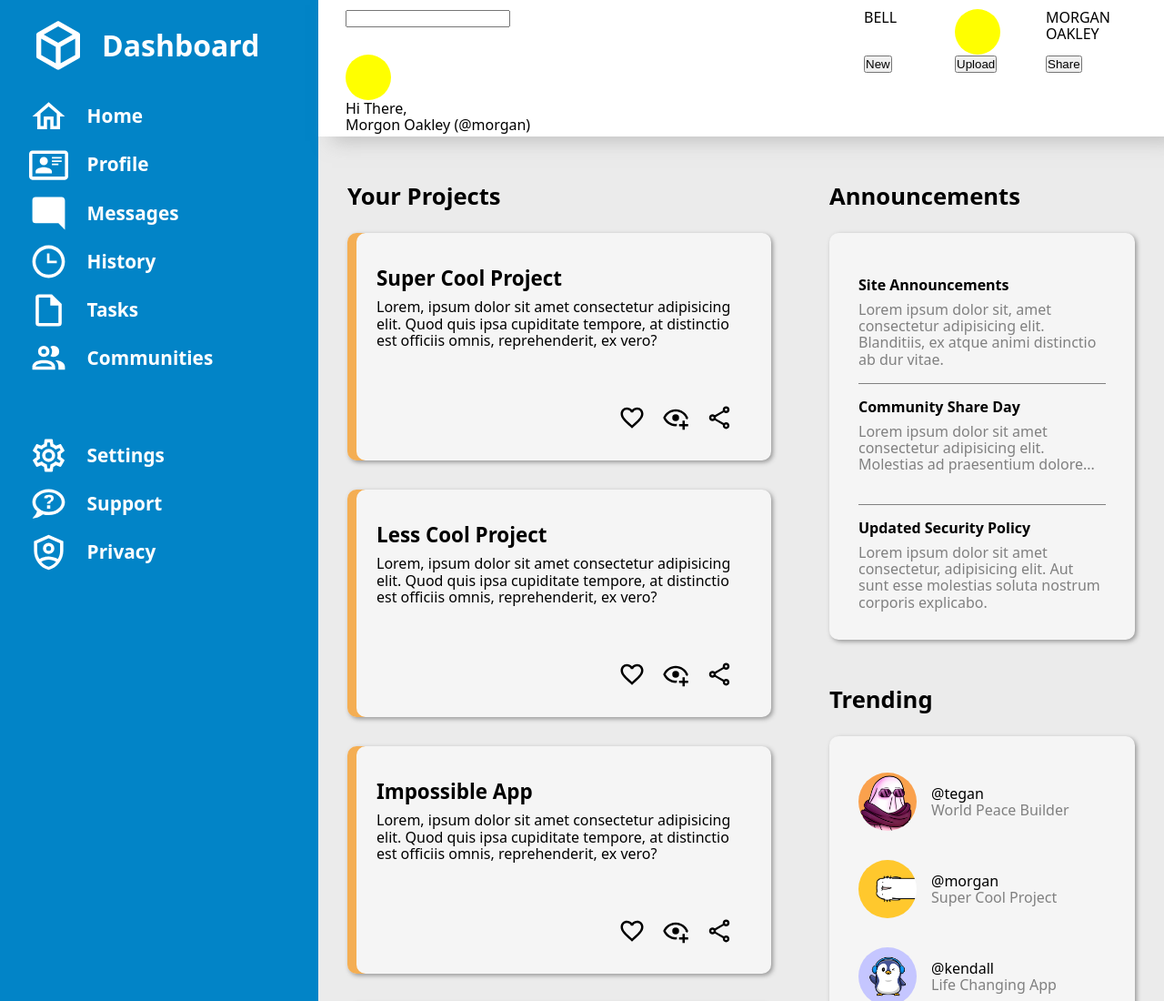
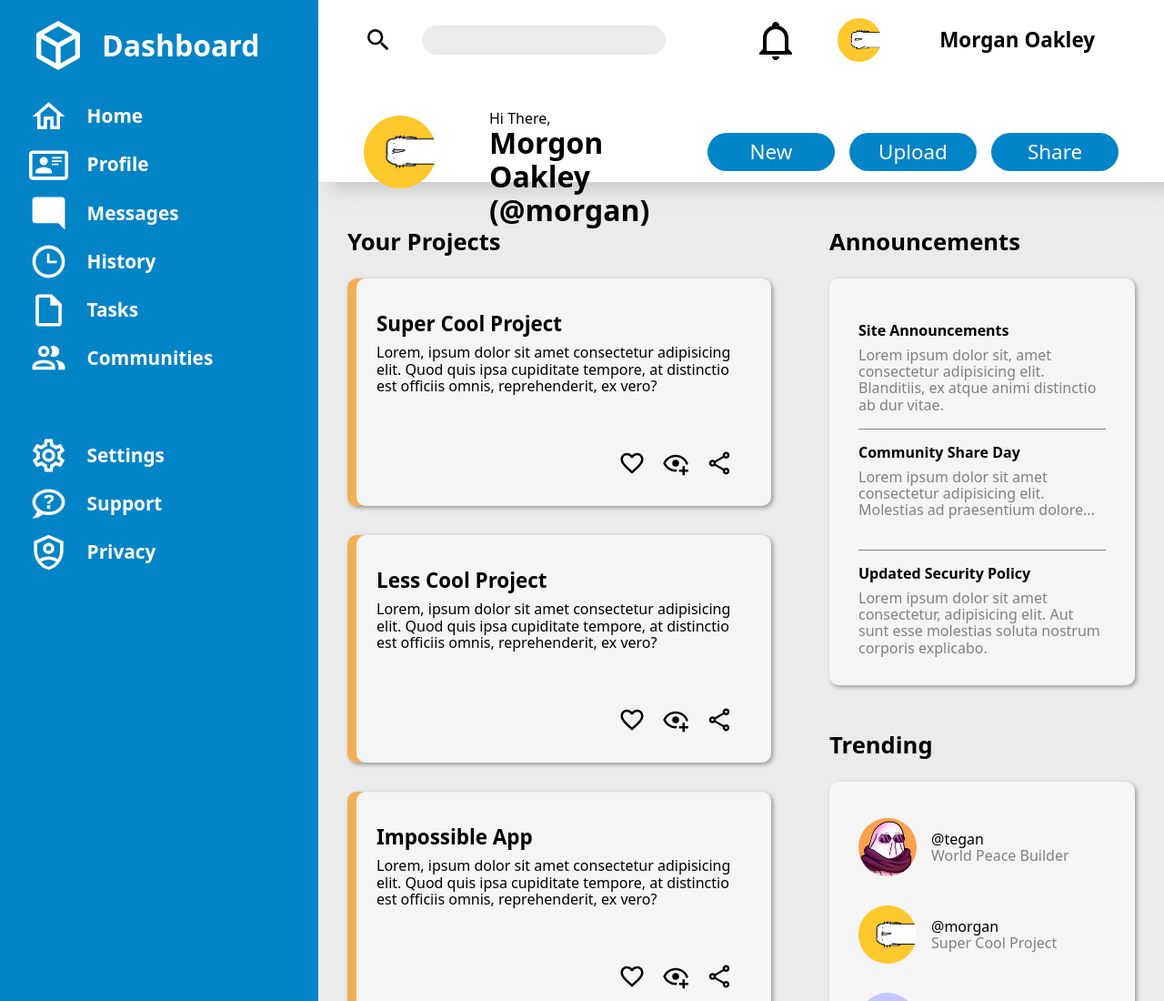
Before and after one commit to somnif/admin-dashboard, a plain HTML site: page index.html in a window 1280 px wide. Shown: the top 1100 px of the page at 91% size. Drawn offline with Linux system fonts and the light colour scheme.

Commit message:
Completed header formatting

```diff
--- a/index.html
+++ b/index.html
@@ -25,21 +25,23 @@
         </div>
         <div class="header">
             <div class="search-bar">
+                <img src="./svg/magnify (1).svg" alt="search-bar">
                 <input type="text">
             </div>
-            <div class="alert">BELL</div>
-            <div class="user-icon"></div>
-            <div class="user-name">MORGAN OAKLEY</div>
+            <div class="user-info">
+                <img src="./svg/bell-outline.svg" alt="alert">
+                <img src="./img/cat1.jpg" alt="icon">
+                <div class="user-name">Morgan Oakley</div>
+            </div>
+
             <div class="welcome-panel">
-                <div class="user-icon"></div>
-                <div>
+                <img src="./img/cat1.jpg" alt="icon">
                     <p>Hi There,</p>
                     <p>Morgon Oakley (@morgan)</p>
-                </div>
             </div>
-            <div><button>New</button></div>
-            <div><button>Upload</button></div>
-            <div><button>Share</button></div>
+            <button>New</button>
+            <button>Upload</button>
+            <button>Share</button>
         </div>
         <div class="projects">
             <h3>Your Projects</h3>
--- a/style.css
+++ b/style.css
@@ -16,7 +16,7 @@
 .container {
     display: grid;
     grid-template-columns: 350px 1fr 400px;
-    grid-template-rows: 150px 1fr 1fr;
+    grid-template-rows: 200px 1fr 1fr;
     min-height: 100vh;
     width: 100vw;
 
@@ -44,15 +44,16 @@
     align-items: center;
 }
 
-.sidebar>div>img{
+.sidebar>div>img {
     height: 80%;
     aspect-ratio: 1 / 1;
     margin-right: 0.5em;
     filter: invert(1);
     display: inline-block;
 }
+
 .sidebar .title img {
-    height:2em;
+    height: 2em;
     width: 2em;
 }
 
@@ -65,17 +66,100 @@
     grid-column: 2 / 4;
     grid-row: 1 / 2;
     display: grid;
-    grid-template: 1fr 2fr / 1fr repeat(3, 100px);
-    padding: 10px 30px;
+    grid-template: 2fr 3fr / 6fr repeat(3, 1fr);
+    padding: 20px 50px;
     box-shadow: 15px 5px 20px rgba(150, 150, 150, 0.5);
+    align-items: center;
     z-index: 1;
+    gap: 1rem;
+    grid-template-areas: "search user user user" "welcome button button button";
 }
 
-.user-icon {
-    height: 50px;
+.search-bar {
+    display: grid;
+    grid-template-columns: 2rem 1fr;
+    align-items: center;
+    gap: 2rem;
+    grid-area: search;
+}
+
+.search-bar img {
+    height: 2rem;
+    aspect-ratio: 1 / 1;
+    margin-right: 0.5em;
+    display: inline-block;
+}
+
+.search-bar input {
+    width: 90%;
+    height: 2rem;
+    font-size: 1.4rem;
+    padding-left: 1rem;
+    border: none;
+    background-color: rgb(235, 235, 235);
+    font-family: inherit;
+    border-radius: 1rem;
+}
+
+.user-info {
+    grid-area: user;
+    display: grid;
+    align-items: center;
+    grid-template-columns: 60px 60px 1fr;
+    font-weight: bold;
+    font-size: 1.4rem;
+    justify-self: end;
+    justify-items: center;
+    gap: 2rem;
+    width: 90%;
+}
+
+.user-info img {
+    display: block;
+    height: 3rem;
     aspect-ratio: 1 / 1;
     border-radius: 100%;
-    background-color: yellow;
+}
+
+.welcome-panel {
+    grid-area: welcome;
+    display: grid;
+    grid-template: 1fr 2fr / 90px 1fr;
+    grid-template-areas: "icon welcome" "icon user";
+}
+
+.welcome-panel img {
+    grid-area: icon;
+    border-radius: 100%;
+    height: 5rem;
+    align-self: center;
+}
+
+.welcome-panel p:nth-of-type(1) {
+    align-self: end;
+    grid-area: welcome;
+    padding-left:3rem;
+}
+
+.welcome-panel p:nth-of-type(2) {
+    align-self: start;
+    font-size: 2rem;
+    font-weight: 600;
+    padding-left:3rem;
+    grid-area:user
+}
+
+.header button {
+    color: white;
+    font-family: inherit;
+    width: 140px;
+    height: 2.6rem;
+    font-size: 1.4rem;
+    text-align: center;
+    background-color: #0284c7;
+    border: none;
+    border-radius: 2rem;
+    justify-self: end;
 }
 
 .projects {
@@ -94,13 +178,13 @@
 .right-side>div {
     min-height: 250px;
     background-color: whitesmoke;
-    box-shadow:  2px 2px 5px rgb(150,150,150);
+    box-shadow: 2px 2px 5px rgb(150, 150, 150);
     border-radius: 10px;
     padding: 2em 2em;
 }
 
 .projects-container>div {
-    box-shadow: 2px 2px 5px rgb(150,150,150), inset 10px 0px rgba(245, 153, 34, 0.76);
+    box-shadow: 2px 2px 5px rgb(150, 150, 150), inset 10px 0px rgba(245, 153, 34, 0.76);
     display: grid;
     grid-template-columns: 1fr repeat(3, 40px);
     grid-template-rows: 2rem 1fr 30px;
@@ -137,18 +221,20 @@
 .projects-container>div>div::after {
     height: 30px;
     width: 30px;
-    margin-right:10px;
+    margin-right: 10px;
     display: block;
 }
 
-.projects-container>div>div:nth-child(3)::after{
+.projects-container>div>div:nth-child(3)::after {
     content: url(./svg/heart-outline.svg);
 
 }
-.projects-container>div>div:nth-child(4)::after{
+
+.projects-container>div>div:nth-child(4)::after {
     content: url(./svg/eye-plus-outline.svg);
 }
-.projects-container>div>div:nth-child(5)::after{
+
+.projects-container>div>div:nth-child(5)::after {
     content: url(./svg/share-variant-outline.svg);
 }
 
@@ -169,7 +255,7 @@
 .announcements {
     display: grid;
     grid-template-rows: repeat(3, 1fr);
-    gap:1em;
+    gap: 1em;
 }
 
 .announcements div p:nth-of-type(1) {
@@ -190,7 +276,7 @@
 }
 
 .announcements div:first-of-type {
-    padding-top:1rem;
+    padding-top: 1rem;
 }
 
 .trending {
@@ -206,7 +292,7 @@
 }
 
 .trending div img {
-    height:80%;
+    height: 80%;
     border-radius: 100%;
     grid-column: 1 / 2;
     grid-row: 1 / 3;
@@ -220,11 +306,11 @@
 }
 
 .trending div p:nth-of-type(2) {
-    color:gray;
+    color: gray;
 }
 
 h3 {
-    padding-top:2em;
-    padding-bottom:1em;
+    padding-top: 2em;
+    padding-bottom: 1em;
     font-size: 1.6rem;
 }
```
Also changed, not shown: svg/bell-outline.svg (added), svg/magnify (1).svg (added).
